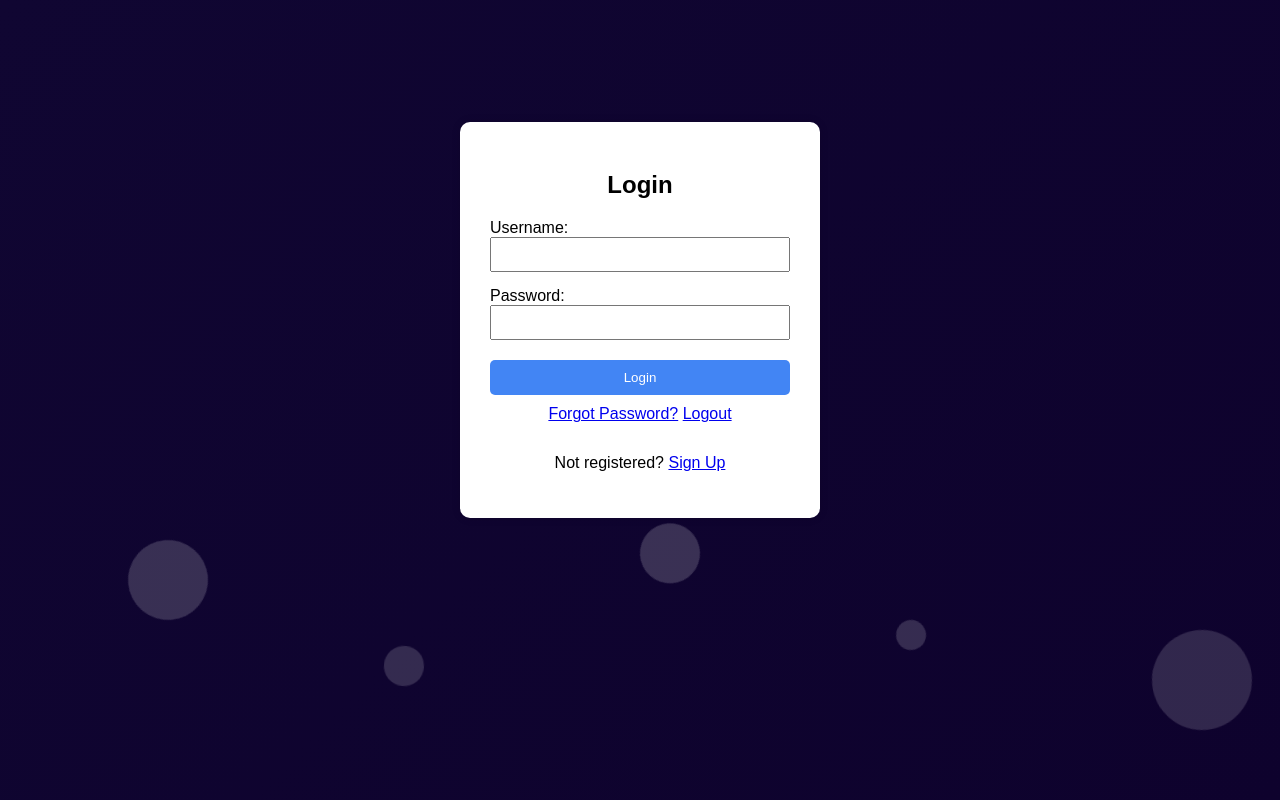
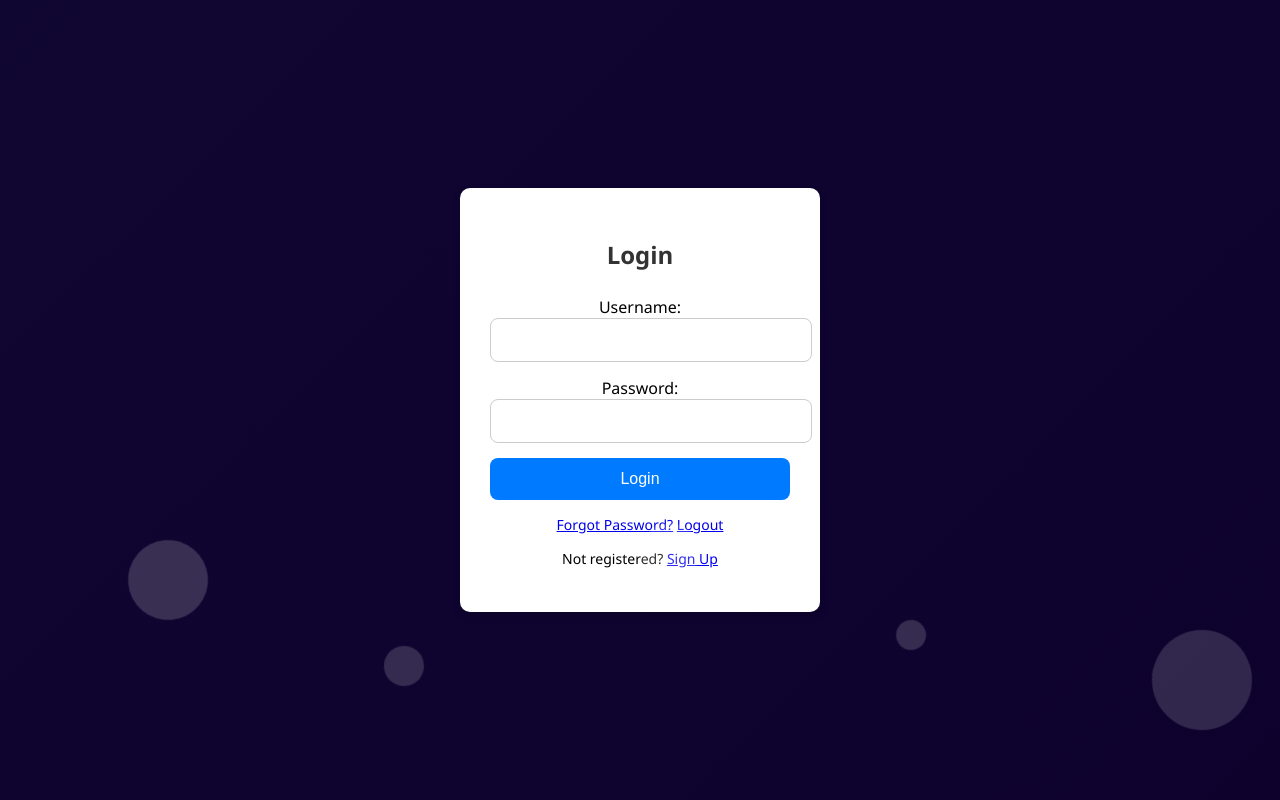
Before and after one commit to Nambiar40/Website-Locker, a Django app: page /login/ in a window 1280 px wide. Run offline with Django 5.2, Linux system fonts and the light colour scheme.

Commit message:
Today's updates

```diff
--- a/lockapp/static/style.css
+++ b/lockapp/static/style.css
@@ -1,24 +1,46 @@
 body {
-            background: linear-gradient(to right, #83a4d4, #b6fbff);
+    margin: 0;
+    padding: 0;
     font-family: 'Segoe UI', sans-serif;
+    background: linear-gradient(135deg, #100632ff, #0e022dff);
+    min-height: 100vh;
+    position: relative;
     display: flex;
     align-items: center;
     justify-content: center;
-            height: 100vh;
 }
+
+.center-container {
+    display: flex;
+    justify-content: center;
+    align-items: center;
+    height: 80vh;
+}
+
 .login-container {
     background: white;
-            padding: 40px;
-            border-radius: 12px;
-            box-shadow: 0 4px 12px rgba(0,0,0,0.15);
+    padding: 30px;
+    border-radius: 10px;
+    box-shadow: 0 4px 10px rgba(0,0,0,0.1);
     width: 100%;
-            max-width: 400px;
+    max-width: 300px;
     text-align: center;
 }
+
+.card {
+    background: white;
+    padding: 30px;
+    border-radius: 10px;
+    box-shadow: 0 0 10px rgba(0,0,0,0.1);
+    width: 300px;
+    text-align: center;
+}
+
 h2 {
     margin-bottom: 25px;
     color: #333;
 }
+
 input[type="text"], input[type="password"] {
     width: 100%;
     padding: 12px 10px;
--- a/lockapp/templates/lockapp/login.html
+++ b/lockapp/templates/lockapp/login.html
@@ -4,44 +4,40 @@
 {% block title %}Login{% endblock %}
 
 {% block content %}
-<div style="display: flex; justify-content: center; align-items: center; height: 80vh;">
-    <div style="background: white; padding: 30px; border-radius: 10px; box-shadow: 0 0 10px rgba(0,0,0,0.1); width: 300px;">
-
-        <h2 style="text-align: center; margin-bottom: 20px;">Login</h2>
+<div class="center-container">
+    <div class="login-container">
+        <h2>Login</h2>
 
         {% if messages %}
             {% for message in messages %}
-                <p style="color: red; text-align: center;">{{ message }}</p>
+                <p class="message">{{ message }}</p>
             {% endfor %}
         {% endif %}
 
-        <form method="post" style="display: flex; flex-direction: column;">
+        <form method="post">
             {% csrf_token %}
-             <input type="hidden" name="next" value="{{ next }}">
-
+            <input type="hidden" name="next" value="{{ next }}">
             <label for="username">Username:</label>
-            <input type="text" name="username" id="username" required style="margin-bottom: 15px; padding: 8px;">
+            <input type="text" name="username" id="username" required>
 
             <label for="password">Password:</label>
-            <input type="password" name="password" id="password" required style="margin-bottom: 20px; padding: 8px;">
+            <input type="password" name="password" id="password" required>
 
-            <button type="submit" style="padding: 10px; background-color: #4285f4; color: white; border: none; border-radius: 5px; cursor: pointer;">Login</button>
-            <p style="margin-top: 10px; text-align: center;">
-    <a href="{% url 'reset_password' %}">Forgot Password?</a>
-    <a href="{% url 'logout' %}" id="logout-link">Logout</a>
+            <button type="submit">Login</button>
 
-</p>
-
+            <p class="switch-link">
+                <a href="{% url 'reset_password' %}">Forgot Password?</a>
+                <a href="{% url 'logout' %}" id="logout-link">Logout</a>
+            </p>
         </form>
 
-        <p style="margin-top: 15px; text-align: center;">Not registered? <a href="{% url 'register' %}">Sign Up</a></p>
+        <p class="switch-link">Not registered? <a href="{% url 'register' %}">Sign Up</a></p>
     </div>
 </div>
 {% endblock %}
 
 {% block extra_scripts %}
 <script>
-    // Notify Extension when login_success param is present
     if (window.location.href.includes('login_success=true')) {
         chrome.runtime.sendMessage({ action: 'loginSuccess' });
     }
--- a/lockapp/templates/lockapp/main.html
+++ b/lockapp/templates/lockapp/main.html
@@ -2,83 +2,9 @@
 <!DOCTYPE html>
 <html lang="en">
 <head>
-
     <meta charset="UTF-8">
     <title>{% block title %}Website Locker{% endblock %}</title>
-    <style>
-        body {
-            margin: 0;
-            padding: 0;
-            font-family: Arial, sans-serif;
-            background: linear-gradient(135deg, #100632ff, #0e022dff);
-            min-height: 100vh;
-            position: relative;
-        }
-
-        .card {
-            position: relative;
-            z-index: 2;
-            background: white;
-            padding: 30px;
-            border-radius: 10px;
-            box-shadow: 0 0 10px rgba(0,0,0,0.1);
-            width: 300px;
-            margin: auto;
-            top: 50%;
-            transform: translateY(-50%);
-            text-align: center;
-        }
-
-        .button {
-            padding: 10px;
-            background-color: #e1642bff;
-            color: white;
-            border: none;
-            border-radius: 5px;
-            cursor: pointer;
-            text-decoration: none;
-            display: inline-block;
-            margin-top: 20px;
-        }
-
-        .button:hover {
-            background-color: #3367d6;
-        }
-
-        .background-circles {
-            position: absolute;
-            width: 100%;
-            height: 100%;
-            top: 0;
-            left: 0;
-            overflow: hidden;
-            z-index: 1;
-            pointer-events: none;  /* <-- This line fixes the click blocking issue */
-        }
-
-        .background-circles span {
-            position: absolute;
-            display: block;
-            width: 100px;
-            height: 100px;
-            background: rgba(255, 255, 255, 0.2);
-            animation: float 25s linear infinite;
-            bottom: -150px;
-            border-radius: 50%;
-        }
-
-        .background-circles span:nth-child(1) { left: 10%; width: 80px; height: 80px; animation-duration: 20s; }
-        .background-circles span:nth-child(2) { left: 30%; width: 40px; height: 40px; animation-duration: 25s; }
-        .background-circles span:nth-child(3) { left: 50%; width: 60px; height: 60px; animation-duration: 18s; }
-        .background-circles span:nth-child(4) { left: 70%; width: 30px; height: 30px; animation-duration: 22s; }
-        .background-circles span:nth-child(5) { left: 90%; width: 100px; height: 100px; animation-duration: 30s; }
-
-        @keyframes float {
-            0% { transform: translateY(0) rotate(0deg); opacity: 0.5; }
-            50% { opacity: 1; }
-            100% { transform: translateY(-1000px) rotate(360deg); opacity: 0; }
-        }
-    </style>
+    <link rel="stylesheet" type="text/css" href="{% static 'style.css' %}">
 </head>
 <body>
 
```
Also changed, not shown: other parts of lockapp/static/style.css (+38 -0 lines), lockapp/templates/lockapp/home.html (+6 -7 lines), lockapp/templates/lockapp/register.html (+10 -11 lines), lockapp/templates/lockapp/reset_password.html (+10 -10 lines), db.sqlite3. Lines whose indentation alone changed are shown as unchanged.
